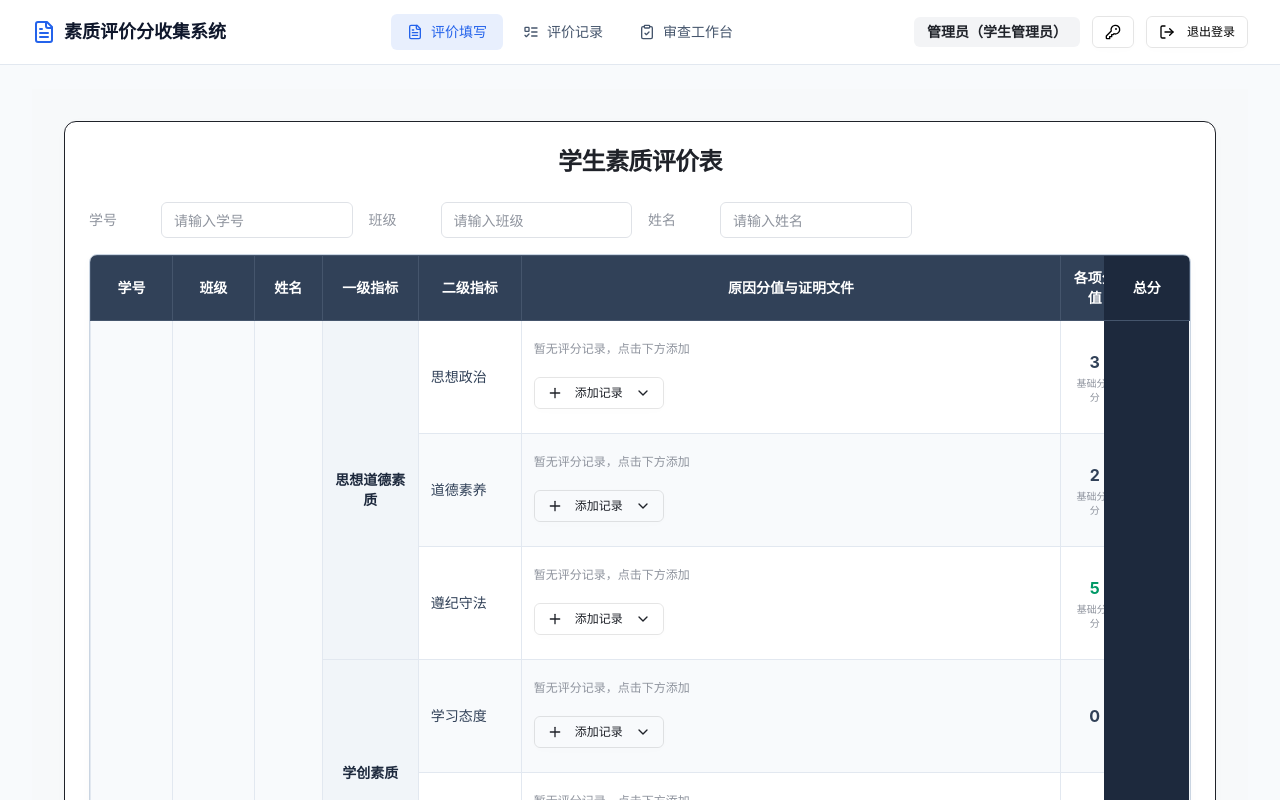
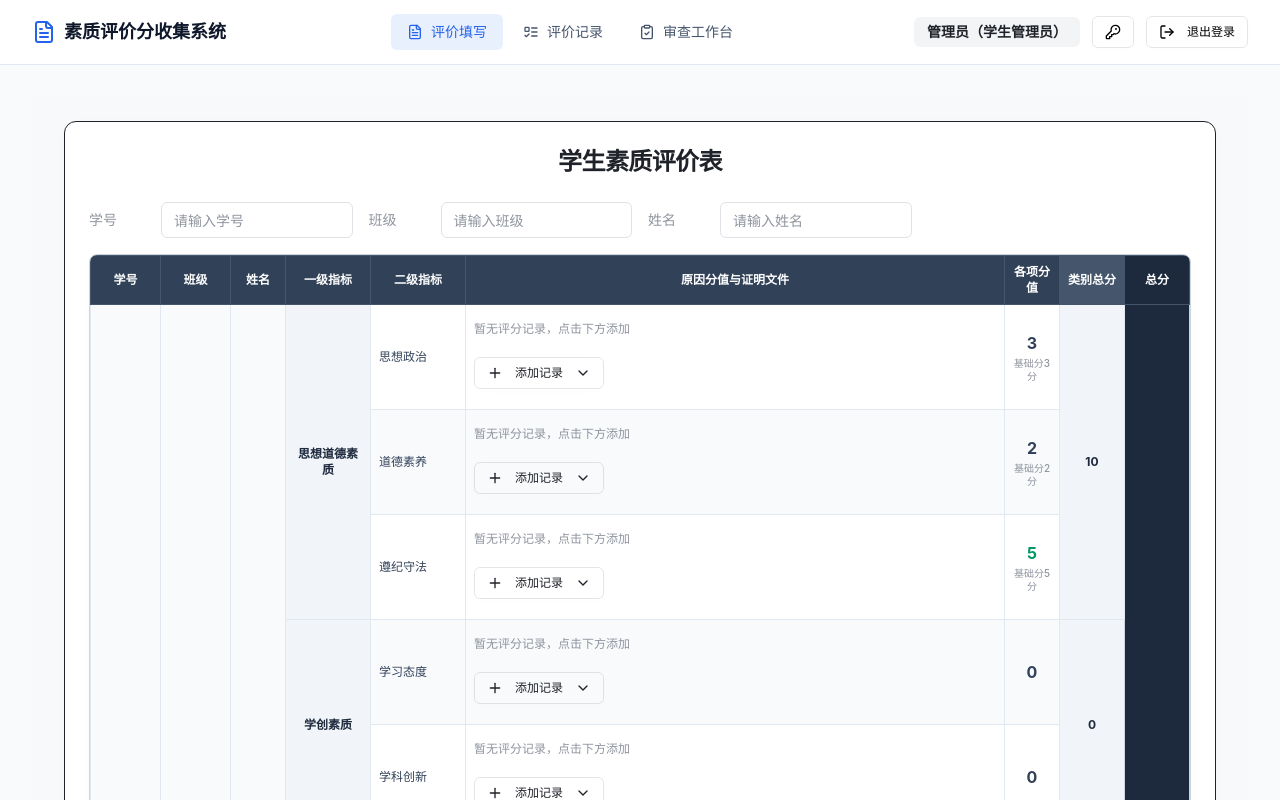
Before and after one commit to MK-2z/tomorrow, a React (Vite) app: page /eval in a window 1280 px wide. Shown: the top 800 px of the page. Built offline with nearby package versions, Linux system fonts and the light colour scheme; sample sign-in values are in the browser's storage.

Commit message:
调整评价表格列宽，一屏显示所有列

```diff
--- a/client/src/pages/quality-eval/QualityEvalPage.tsx
+++ b/client/src/pages/quality-eval/QualityEvalPage.tsx
@@ -419,7 +419,7 @@ items: cat.items.map((item: EvalItem) => ({
 
   return (
     <div className="min-h-screen bg-muted/30 p-4 md:p-8">
-      <Card className="mx-auto max-w-[1400px]">
+      <Card className="mx-auto max-w-[1600px]">
          <CardHeader>
              <CardTitle className="text-center text-2xl font-bold">
                {isView ? '学生素质评价详情' : isEdit ? '编辑学生素质评价表' : '学生素质评价表'}
@@ -561,36 +561,36 @@ items: cat.items.map((item: EvalItem) => ({
           </div>
 
           <div className="overflow-x-auto rounded-lg border border-slate-300 shadow-sm">
-            <table className="w-full min-w-[1200px] border-collapse text-center text-sm">
+            <table className="w-full table-fixed border-collapse text-center text-xs">
               <thead className="sticky top-0 z-10">
                 <tr className="bg-slate-700 text-white">
-                  <th className="border border-slate-600 px-3 py-3 font-semibold" style={{ width: '100px' }}>
+                  <th className="border border-slate-600 px-2 py-2 font-semibold" style={{ width: '70px' }}>
                     学号
                   </th>
-                  <th className="border border-slate-600 px-3 py-3 font-semibold" style={{ width: '100px' }}>
+                  <th className="border border-slate-600 px-2 py-2 font-semibold" style={{ width: '70px' }}>
                     班级
                   </th>
-                  <th className="border border-slate-600 px-3 py-3 font-semibold" style={{ width: '80px' }}>
+                  <th className="border border-slate-600 px-2 py-2 font-semibold" style={{ width: '55px' }}>
                     姓名
                   </th>
-                  <th className="border border-slate-600 px-3 py-3 font-semibold" style={{ width: '120px' }}>
+                  <th className="border border-slate-600 px-2 py-2 font-semibold" style={{ width: '85px' }}>
                     一级指标
                   </th>
-                  <th className="border border-slate-600 px-3 py-3 font-semibold" style={{ width: '130px' }}>
+                  <th className="border border-slate-600 px-2 py-2 font-semibold" style={{ width: '95px' }}>
                     二级指标
                   </th>
-                  <th className="border border-slate-600 px-3 py-3 font-semibold" style={{ width: '45%' }}>
+                  <th className="border border-slate-600 px-2 py-2 font-semibold">
                     原因分值与证明文件
                   </th>
-                  <th className="border border-slate-600 px-3 py-3 font-semibold" style={{ width: '80px' }}>
+                  <th className="border border-slate-600 px-2 py-2 font-semibold" style={{ width: '55px' }}>
                     各项分值
                   </th>
-                  <th className="border border-slate-600 px-3 py-3 font-semibold bg-slate-600" style={{ width: '90px' }}>
+                  <th className="border border-slate-600 px-2 py-2 font-semibold bg-slate-600" style={{ width: '65px' }}>
                     类别总分
                   </th>
                   <th
-                    className="sticky right-0 border border-slate-600 bg-slate-800 px-3 py-3 font-bold text-white shadow-[-2px_0_4px_rgba(0_0_0_0.15)]"
-                    style={{ width: '100px' }}
+                    className="sticky right-0 border border-slate-600 bg-slate-800 px-2 py-2 font-bold text-white shadow-[-2px_0_4px_rgba(0_0_0_0.15)]"
+                    style={{ width: '65px' }}
                   >
                     总分
                   </th>
@@ -629,19 +629,19 @@ items: cat.items.map((item: EvalItem) => ({
                           <>
                             <td
                               rowSpan={totalRows}
-                              className="border border-slate-200 bg-slate-50 px-3 py-3 align-middle font-medium text-slate-700"
+                              className="border border-slate-200 bg-slate-50 px-2 py-2 align-middle font-medium text-slate-700"
                             >
                               {studentId || '-'}
                             </td>
                             <td
                               rowSpan={totalRows}
-                              className="border border-slate-200 bg-slate-50 px-3 py-3 align-middle font-medium text-slate-700"
+                              className="border border-slate-200 bg-slate-50 px-2 py-2 align-middle font-medium text-slate-700"
                             >
                               {className || '-'}
                             </td>
                             <td
                               rowSpan={totalRows}
-                              className="border border-slate-200 bg-slate-50 px-3 py-3 align-middle font-medium text-slate-700"
+                              className="border border-slate-200 bg-slate-50 px-2 py-2 align-middle font-medium text-slate-700"
                             >
                               {studentName || '-'}
                             </td>
@@ -650,13 +650,13 @@ items: cat.items.map((item: EvalItem) => ({
                         {isFirstItemOfCat && (
                           <td
                             rowSpan={cat.items.length}
-                            className="border border-slate-200 bg-slate-100 px-3 py-3 align-middle font-bold text-slate-800"
+                            className="border border-slate-200 bg-slate-100 px-2 py-2 align-middle font-bold text-slate-800"
                           >
                             {cat.categoryName}
                           </td>
                         )}
                           <td
-                            className={`border border-slate-200 px-3 py-3 align-middle font-medium ${
+                            className={`border border-slate-200 px-2 py-2 align-middle font-medium ${
                               isNegativeItem
                                 ? 'text-rose-600'
                                 : isItemNeedsRevision(item.itemKey)
@@ -674,7 +674,7 @@ items: cat.items.map((item: EvalItem) => ({
                               )}
                             </div>
                           </td>
-                         <td className="border border-slate-200 px-3 py-3 align-top text-left">
+                         <td className="border border-slate-200 px-2 py-2 align-top text-left">
                              <EvalReasonsCell
                                itemKey={item.itemKey}
                                itemMaxScore={item.itemMaxScore}
@@ -693,7 +693,7 @@ items: cat.items.map((item: EvalItem) => ({
                               />
                          </td>
                           <td
-                            className={`border border-slate-200 px-3 py-3 align-middle font-bold ${
+                            className={`border border-slate-200 px-2 py-2 align-middle font-bold ${
                               itemScore < item.itemMaxScore
                                 ? 'text-slate-700'
                                 : isOverLimit
@@ -716,7 +716,7 @@ items: cat.items.map((item: EvalItem) => ({
                         {isFirstItemOfCat && (
                            <td
                              rowSpan={cat.items.length}
-                             className={`border border-slate-200 bg-slate-100 px-3 py-3 align-middle font-bold ${
+                             className={`border border-slate-200 bg-slate-100 px-2 py-2 align-middle font-bold ${
                                catOverLimit ? 'text-amber-700' : 'text-slate-800'
                              }`}
                            >
@@ -731,7 +731,7 @@ items: cat.items.map((item: EvalItem) => ({
                         {isFirstRow && (
                           <td
                             rowSpan={totalRows}
-                            className="sticky right-0 border border-slate-300 bg-slate-800 px-3 py-3 align-middle text-xl font-bold text-white shadow-[-2px_0_4px_rgba(0_0_0_0.15)]"
+                            className="sticky right-0 border border-slate-300 bg-slate-800 px-2 py-2 align-middle text-lg font-bold text-white shadow-[-2px_0_4px_rgba(0_0_0_0.15)]"
                           >
                             {totalScore}
                           </td>
```
